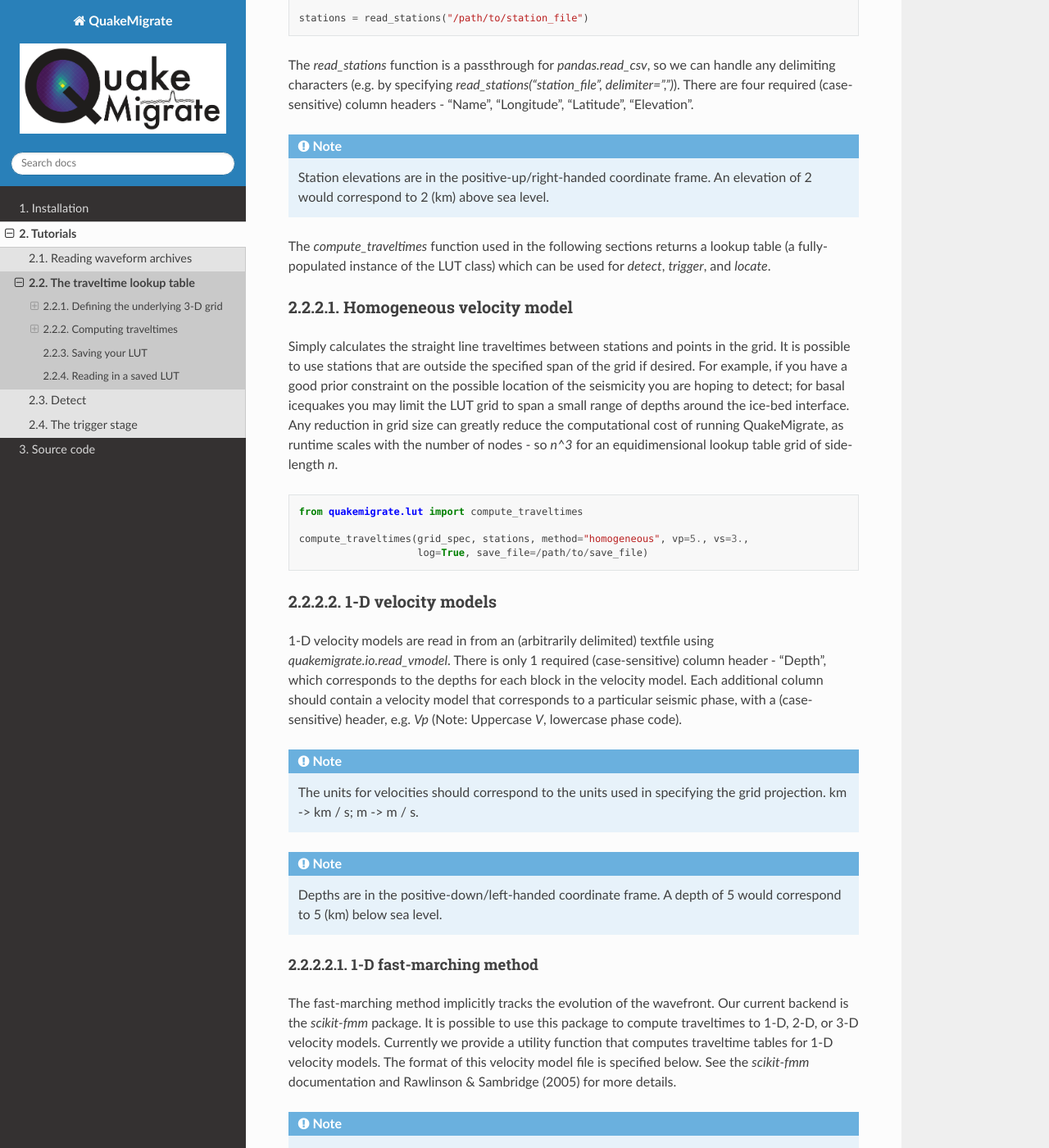
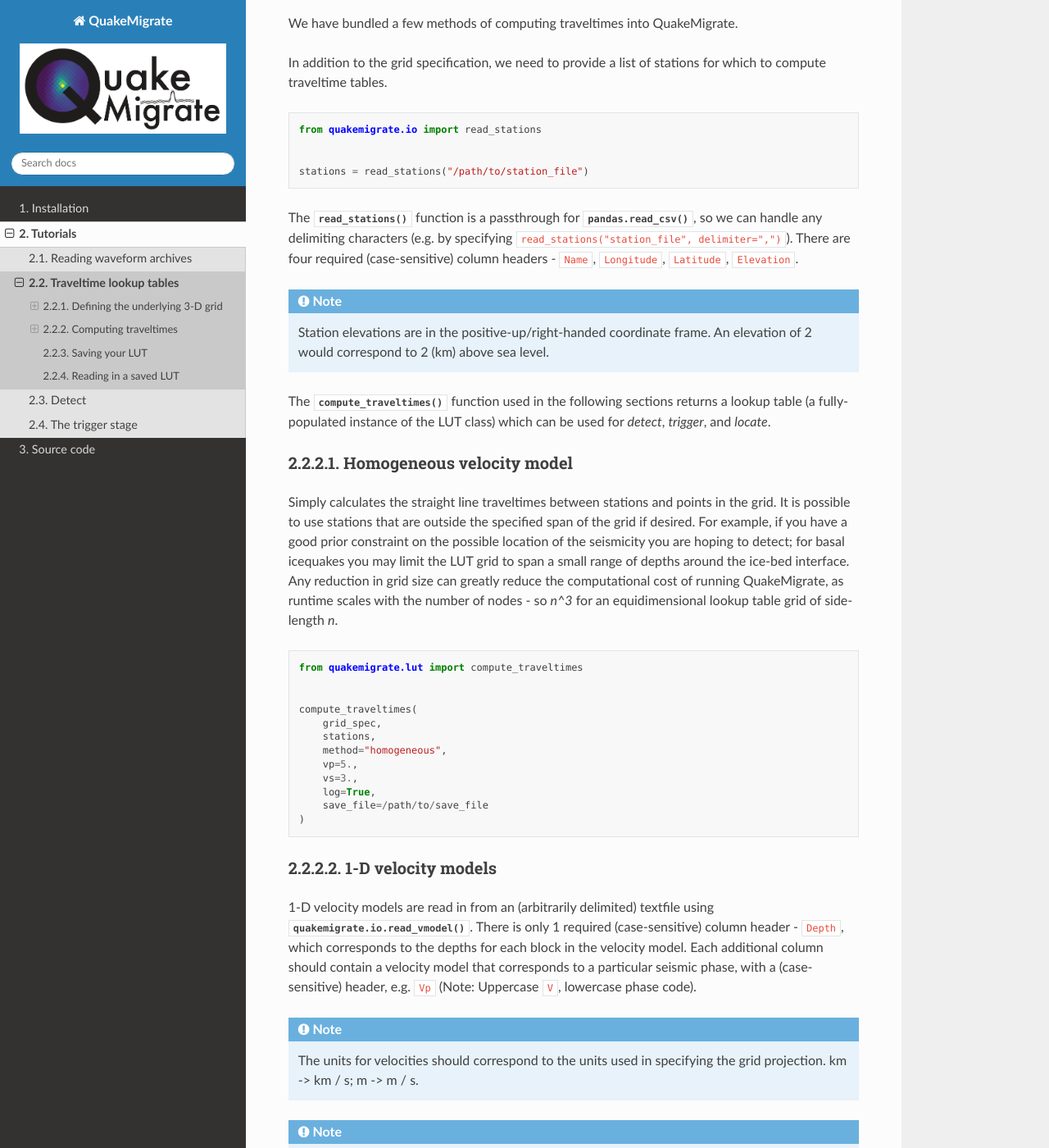
Before and after one commit to QuakeMigrate/QuakeMigrate, a Sphinx documentation site: the page built from docs/tutorials/lut.rst, in a window 1280 px wide and 1400 px high, scrolled down 2596 px. Shown: the whole window at 82% size. Built offline with Sphinx 7.4.7 and the Read the Docs theme 2.0.0, drawn with Linux system fonts in a browser that asks for light colours; some of the changed lines change nothing that is shown; some of the changed text lies outside the part shown.

Commit message:
:bookmark_tabs: Minor changes to LUT tutorial
Make some minor changes to the LUT tutorial (adding some links,
correcting some formatting issues, reformatting some code snippets).

```diff
--- a/docs/tutorials/lut.rst
+++ b/docs/tutorials/lut.rst
@@ -1,5 +1,5 @@
-The traveltime lookup table
-===========================
+Traveltime lookup tables
+========================
 This tutorial will cover the basic ideas and definitions underpinning the traveltime lookup table, as well as showing how they can be created.
 
 In order to reduce computational costs during runtime, we pre-compute traveltime
@@ -11,7 +11,7 @@
 
 Coordinate projections
 ######################
-First, we choose a pair of coordinate reference systems to represent the input coordinate space (``cproj``) and the Cartesian grid space (``gproj``). We do this using `pyproj`, which provides the Python bindings for the PROJ library. It is important to think about which projection is best suited to your particular study region. More information can be found [in their documentation](https://pyproj4.github.io/pyproj/stable/).
+First, we choose a pair of coordinate reference systems to represent the input coordinate space (``cproj``) and the Cartesian grid space (``gproj``). We do this using :mod:`pyproj`, which provides the Python bindings for the :mod:`PROJ` library. It is important to think about which projection is best suited to your particular study region. More information can be found `in their documentation`<https://pyproj4.github.io/pyproj/stable/>_.
 
 .. warning:: The default units of :class:`Proj` are `metres`! It is strongly advised that you explicitly state which units you wish to use.
 
@@ -21,9 +21,19 @@
 
     from pyproj import Proj
 
+
     cproj = Proj(proj="longlat", ellps="WGS84", datum"=WGS84", no_defs=True)
-    gproj = Proj(proj="lcc", lon_0=116.75, lat_0=6.25, lat_1=4.0, lat_2=7.5,
-             datum="WGS84", ellps="WGS84", units="km", no_defs=True)
+    gproj = Proj(
+        proj="lcc",
+        lon_0=116.75,
+        lat_0=6.25,
+        lat_1=4.0,
+        lat_2=7.5,
+        datum="WGS84",
+        ellps="WGS84",
+        units="km",
+        no_defs=True
+    )
 
 Geographical location and spatial extent
 ########################################
@@ -45,8 +55,8 @@
 
 Bundling the grid specification
 ###############################
-The grid specification needs to be bundled into a dictionary to be used as an input for the `compute_traveltimes` function. We use here the :class:`AttribDict` from ObsPy, which extends the standard Python `dict` data structure to also
-have `.`-style access.
+The grid specification needs to be bundled into a dictionary to be used as an input for the :func:`compute_traveltimes` function. We use here the :class:`AttribDict` from ObsPy, which extends the standard Python :class:`dict` data structure to also
+have ``.``-style access.
 
 ::
 
@@ -67,14 +77,15 @@
 
     from quakemigrate.io import read_stations
 
+
     stations = read_stations("/path/to/station_file")
 
-The `read_stations` function is a passthrough for `pandas.read_csv`, so we can handle any delimiting characters (e.g. by specifying `read_stations("station_file", delimiter=",")`). There are four required (case-sensitive) column
-headers - "Name", "Longitude", "Latitude", "Elevation".
+The :func:`read_stations` function is a passthrough for :func:`pandas.read_csv`, so we can handle any delimiting characters (e.g. by specifying ``read_stations("station_file", delimiter=",")``). There are four required (case-sensitive) column
+headers - ``Name``, ``Longitude``, ``Latitude``, ``Elevation``.
 
 .. note:: Station elevations are in the positive-up/right-handed coordinate frame. An elevation of 2 would correspond to 2 (km) above sea level.
 
-The `compute_traveltimes` function used in the following sections returns a lookup table (a fully-populated instance of the LUT class) which can be used for `detect`, `trigger`, and `locate`.
+The :func:`compute_traveltimes` function used in the following sections returns a lookup table (a fully-populated instance of the LUT class) which can be used for `detect`, `trigger`, and `locate`.
 
 Homogeneous velocity model
 ##########################
@@ -84,12 +95,20 @@
 
     from quakemigrate.lut import compute_traveltimes
 
-    compute_traveltimes(grid_spec, stations, method="homogeneous", vp=5., vs=3.,
-                        log=True, save_file=/path/to/save_file)
+
+    compute_traveltimes(
+        grid_spec,
+        stations,
+        method="homogeneous",
+        vp=5.,
+        vs=3.,
+        log=True,
+        save_file=/path/to/save_file
+    )
 
 1-D velocity models
 ###################
-1-D velocity models are read in from an (arbitrarily delimited) textfile using `quakemigrate.io.read_vmodel`. There is only 1 required (case-sensitive) column header - "Depth", which corresponds to the depths for each block in the velocity model. Each additional column should contain a velocity model that corresponds to a particular seismic phase, with a (case-sensitive) header, e.g. `Vp` (Note: Uppercase `V`, lowercase phase code).
+1-D velocity models are read in from an (arbitrarily delimited) textfile using :func:`quakemigrate.io.read_vmodel`. There is only 1 required (case-sensitive) column header - ``Depth``, which corresponds to the depths for each block in the velocity model. Each additional column should contain a velocity model that corresponds to a particular seismic phase, with a (case-sensitive) header, e.g. ``Vp`` (Note: Uppercase ``V``, lowercase phase code).
 
 .. note:: The units for velocities should correspond to the units used in specifying the grid projection. km -> km / s; m -> m / s.
 
@@ -97,7 +116,7 @@
 
 1-D fast-marching method
 ************************
-The fast-marching method implicitly tracks the evolution of the wavefront. Our current backend is the `scikit-fmm` package. It is possible to use this package to compute traveltimes to 1-D, 2-D, or 3-D velocity models. Currently we provide a utility function that computes traveltime tables for 1-D velocity models. The format of this velocity model file is specified below. See the `scikit-fmm` documentation and Rawlinson & Sambridge (2005) for more details.
+The fast-marching method implicitly tracks the evolution of the wavefront. Our current backend is the :mod:`scikit-fmm` package. It is possible to use this package to compute traveltimes to 1-D, 2-D, or 3-D velocity models. Currently we provide a utility function that computes traveltime tables for 1-D velocity models. The format of this velocity model file is specified below. See the `scikit-fmm` documentation and Rawlinson & Sambridge (2005) for more details.
 
 .. note:: Traveltime calculation can only be performed between grid nodes: the station location is therefore taken as the closest grid node. Note that for large node spacings this may cause a modest error in the calculated traveltimes.
 
@@ -108,9 +127,16 @@
     from quakemigrate.lut import compute_traveltimes
     from quakemigrate.io import read_vmodel
 
+
     vmod = read_vmodel("/path/to/vmodel_file")
-    compute_traveltimes(grid_spec, stations, method="1dfmm", vmod=vmod,
-                        log=True, save_file=/path/to/save_file)
+    compute_traveltimes(
+        grid_spec,
+        stations,
+        method="1dfmm",
+        vmod=vmod,
+        log=True,
+        save_file=/path/to/save_file
+    )
 
 1-D NonLinLoc-style sweep
 *************************
@@ -123,9 +149,17 @@
     from quakemigrate.lut import compute_traveltimes
     from quakemigrate.io import read_vmodel
 
+
     vmod = read_vmodel("/path/to/vmodel_file")
-    compute_traveltimes(grid_spec, stations, method="1dsweep", vmod=vmod,
-                        block_model=True, log=True, save_file=/path/to/save_file)
+    compute_traveltimes(
+        grid_spec,
+        stations,
+        method="1dsweep",
+        vmod=vmod,
+        block_model=True,
+        log=True,
+        save_file=/path/to/save_file
+    )
 
 Other formats
 #############
@@ -134,13 +168,14 @@
 ::
 
     lut.traveltimes.setdefault(STATION, {}).update(
-        {PHASE.upper(): traveltime_table})
+        {PHASE.upper(): traveltime_table}
+    )
 
-where `STATION` and `PHASE` are station name and seismic phase strings, respectively.
+where ``STATION`` and ``PHASE`` are station name and seismic phase strings, respectively.
 
 Saving your LUT
 ---------------
-If you provided a ``save_file`` argument to the ``compute_traveltimes`` function, the LUT will already be saved. In any case, the lookup table object is returned by the `compute_traveltimes` function if you wish to explore the object further. We use the `pickle` library (a Python standard library) to serialise the LUT, which essentially freezes the state of the LUT. If you have added 3rd-party traveltime lookup tables to the LUT, you will need to save using:
+If you provided a ``save_file`` argument to the :func:`compute_traveltimes` function, the LUT will already be saved. In any case, the lookup table object is returned by the :func:`compute_traveltimes` function if you wish to explore the object further. We use the :mod:`pickle` library (a Python standard library) to serialise the LUT, which essentially freezes the state of the LUT. If you have added 3rd-party traveltime lookup tables to the LUT, you will need to save using:
 
 ::
 
@@ -148,7 +183,7 @@
 
 Reading in a saved LUT
 ----------------------
-When running the main stages of QuakeMigrate (`detect`, `trigger`, and `locate`)
+When running the main stages of QuakeMigrate (**Detect**, **Trigger**, and **Locate**)
 it is necessary to read in the saved LUT, which can be done as:
 
 ::
```
